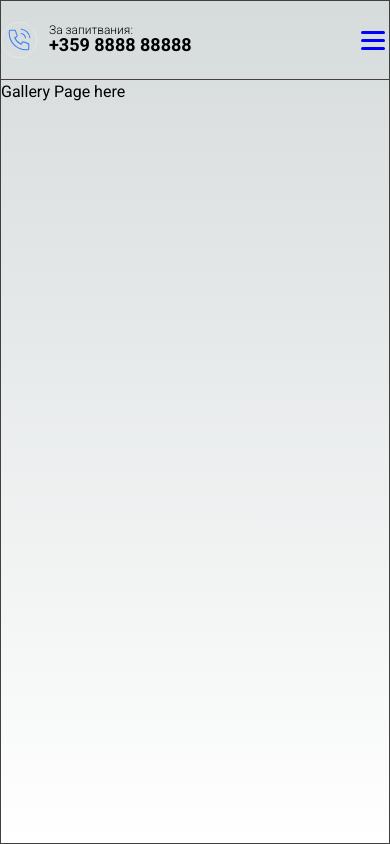
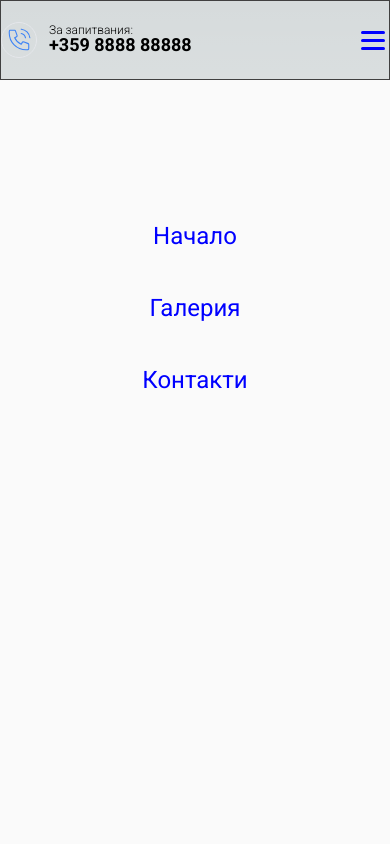
Before and after one commit to HladenRazum/next-epoxy-craft, a Next.js app: page /gallery in a window 390 px wide. Both pictures are taken after a click on the button 373 px from the left and 40 px from the top of the page. Built offline with nearby package versions, Linux system fonts and the light colour scheme.

Commit message:
added functionality to hamburger menu button

```diff
--- a/app/gallery/page.tsx
+++ b/app/gallery/page.tsx
@@ -1,3 +1,19 @@
+import Head from "next/head";
+
+import { Metadata } from "next";
+
+export const metadata: Metadata = {
+  title: "Epoxy Crafts | Gallery",
+  description: "A collection of the products that I've done",
+};
+
 export default function GalleryPage() {
-  return <h1>Gallery Page here</h1>;
+  return (
+    <>
+      <Head>
+        <title>Epoxy Crafts | Gallery</title>
+      </Head>
+      <h1>Gallery Page here</h1>
+    </>
+  );
 }
--- a/app/globals.css
+++ b/app/globals.css
@@ -4,6 +4,7 @@
 
 :root {
   --primary-color: blue;
+  --paper-color: #fafafa;
 
   --foreground-rgb: 0, 0, 0;
   --background-start-rgb: 214, 219, 220;
@@ -21,10 +22,12 @@
 
 /* @media (prefers-color-scheme: dark) {
   :root {
+    --paper-color: #000000;
+    --primary-color: rgb(157, 182, 255);
+
     --foreground-rgb: 255, 255, 255;
     --background-start-rgb: 0, 0, 0;
     --background-end-rgb: 0, 0, 0;
-      --color-primary: "yellow";
   }
 } */
 
--- a/components/atoms/Hamburger.tsx
+++ b/components/atoms/HamburgerButton.tsx
@@ -1,10 +1,10 @@
 import { MouseEvent } from "react";
 
-type HamburgerProps = {
+type HamburgerButtonProps = {
   onClick?: (e: MouseEvent<HTMLButtonElement>) => void;
 };
 
-export default function Hamburger({ onClick }: HamburgerProps) {
+export default function HamburgerButton({ onClick }: HamburgerButtonProps) {
   return (
     <button
       onClick={onClick}
--- a/components/atoms/NavLink.tsx
+++ b/components/atoms/NavLink.tsx
@@ -4,11 +4,12 @@ import { ReactNode } from "react";
 type NavLinkProps = {
   href: string;
   children: ReactNode;
+  onClick?: () => void;
 };
 
-export default function NavLink({ href, children }: NavLinkProps) {
+export default function NavLink({ href, children, onClick }: NavLinkProps) {
   return (
-    <Link className="text-primary" href={href}>
+    <Link className="text-primary" href={href} onClick={onClick}>
       {children}
     </Link>
   );
--- a/components/molecules/MobileNavLinksList.tsx
+++ b/components/molecules/MobileNavLinksList.tsx
@@ -1,22 +1,35 @@
+"use client";
+
+import { useState } from "react";
 import type { NavLinkType } from "../../lib/constants";
+import HamburgerButton from "../atoms/HamburgerButton";
 import NavLink from "../atoms/NavLink";
 
 type MobileNavLinksListProps = {
-  isVisible: boolean;
   links: NavLinkType[];
 };
 
-export default function MobileNavLinksList({
-  links,
-  isVisible = false,
-}: MobileNavLinksListProps) {
+export default function MobileNavLinksList({ links }: MobileNavLinksListProps) {
+  const [isVisible, setIsVisible] = useState(false);
+
+  const visibleClasses =
+    "flex bg-paper flex-col absolute left-0 right-0 top-[80px] bottom-0 text-2xl items-center pt-[140px]";
+
+  const toggleMenu = () => {
+    setIsVisible(!isVisible);
+  };
   return (
-    <ul className={isVisible ? "flex" : "hidden"}>
-      {links.map((link) => (
-        <li key={link.name}>
-          <NavLink href={link.href}>{link.text}</NavLink>
-        </li>
-      ))}
-    </ul>
+    <div>
+      <ul className={isVisible ? visibleClasses : "hidden"}>
+        {links.map((link) => (
+          <li key={link.name} className="mb-10">
+            <NavLink onClick={toggleMenu} href={link.href}>
+              {link.text}
+            </NavLink>
+          </li>
+        ))}
+      </ul>
+      <HamburgerButton onClick={toggleMenu} />
+    </div>
   );
 }
--- a/components/organisms/Navigation.tsx
+++ b/components/organisms/Navigation.tsx
@@ -1,7 +1,3 @@
-"use client";
-
-import { useState } from "react";
-import Hamburger from "../atoms/Hamburger";
 import NavLinksList from "../molecules/NavLinksList";
 import MobileNavLinksList from "../molecules/MobileNavLinksList";
 import { NAV_LINKS } from "../../lib/constants";
@@ -9,15 +5,12 @@ import PhoneNumberLink from "../atoms/PhoneNumberLink";
 import Logo from "../atoms/Logo";
 
 export default function Navigation() {
-  const [isMobileNavVisible, setIsMobileNavVisible] = useState(false);
-
   return (
     <nav className="flex justify-between items-center sm:grid grid-cols-3 py-5 bb">
       <Logo />
       <PhoneNumberLink />
       <NavLinksList links={NAV_LINKS} />
-      <MobileNavLinksList isVisible={isMobileNavVisible} links={NAV_LINKS} />
-      <Hamburger />
+      <MobileNavLinksList links={NAV_LINKS} />
     </nav>
   );
 }
--- a/tailwind.config.ts
+++ b/tailwind.config.ts
@@ -15,6 +15,7 @@ const config: Config = {
       },
       colors: {
         primary: "var(--primary-color)",
+        paper: "var(--paper-color)",
       },
       fontSize: {
         xs: "12px",
```
Lines whose indentation alone changed are shown as unchanged.
